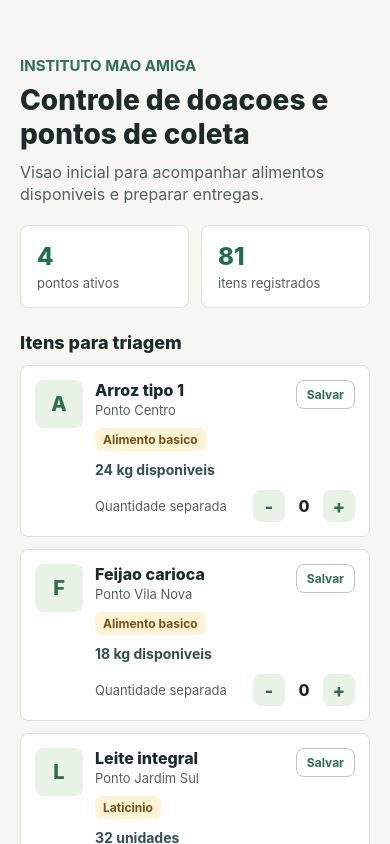
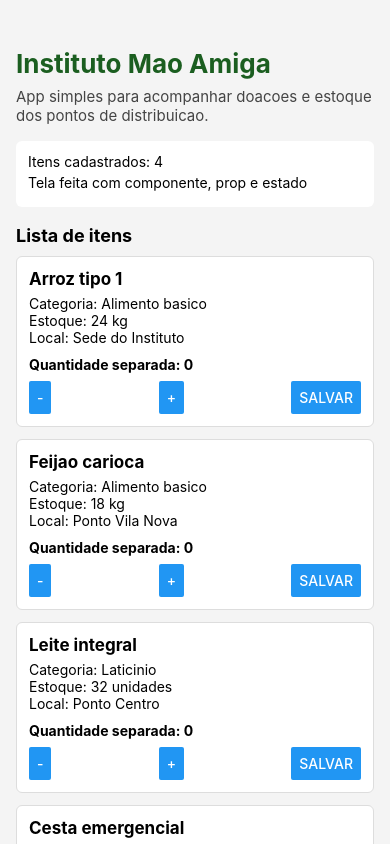
Before and after one commit to Caio1137/instituto-mao-amiga, a React Native app: screen / in a window 390 px wide. Built offline with nearby package versions, Linux system fonts and the light colour scheme.

Commit message:
Simplifica projeto para entrega

```diff
--- a/App.js
+++ b/App.js
@@ -1,92 +1,68 @@
 import { StatusBar } from 'expo-status-bar';
 import { useState } from 'react';
-import { Pressable, ScrollView, StyleSheet, Text, View } from 'react-native';
+import { Button, ScrollView, StyleSheet, Text, View } from 'react-native';
 
-const produtosMock = [
+const produtos = [
   {
     id: '1',
     nome: 'Arroz tipo 1',
-    estoque: '24 kg disponiveis',
     categoria: 'Alimento basico',
-    ponto: 'Ponto Centro',
+    estoque: '24 kg',
+    local: 'Sede do Instituto',
   },
   {
     id: '2',
     nome: 'Feijao carioca',
-    estoque: '18 kg disponiveis',
     categoria: 'Alimento basico',
-    ponto: 'Ponto Vila Nova',
+    estoque: '18 kg',
+    local: 'Ponto Vila Nova',
   },
   {
     id: '3',
     nome: 'Leite integral',
+    categoria: 'Laticinio',
     estoque: '32 unidades',
-    categoria: 'Laticinio',
-    ponto: 'Ponto Jardim Sul',
+    local: 'Ponto Centro',
   },
   {
     id: '4',
     nome: 'Cesta emergencial',
-    estoque: '7 kits prontos',
     categoria: 'Kit de doacao',
-    ponto: 'Sede do Instituto',
+    estoque: '7 kits',
+    local: 'Ponto Jardim Sul',
   },
 ];
 
 function ProdutoItem({ produto, categoria }) {
   const [favorito, setFavorito] = useState(false);
-  const [quantidadeSelecionada, setQuantidadeSelecionada] = useState(0);
+  const [quantidade, setQuantidade] = useState(0);
+
+  function aumentarQuantidade() {
+    setQuantidade(quantidade + 1);
+  }
+
+  function diminuirQuantidade() {
+    if (quantidade > 0) {
+      setQuantidade(quantidade - 1);
+    }
+  }
 
   return (
-    <View style={styles.item}>
-      <View style={styles.avatar}>
-        <Text style={styles.avatarText}>{produto.nome.slice(0, 1)}</Text>
-      </View>
+    <View style={styles.card}>
+      <Text style={styles.nomeProduto}>{produto.nome}</Text>
+      <Text>Categoria: {categoria}</Text>
+      <Text>Estoque: {produto.estoque}</Text>
+      <Text>Local: {produto.local}</Text>
 
-      <View style={styles.info}>
-        <View style={styles.itemHeader}>
-          <View>
-            <Text style={styles.nome}>{produto.nome}</Text>
-            <Text style={styles.ponto}>{produto.ponto}</Text>
-          </View>
+      <Text style={styles.quantidade}>Quantidade separada: {quantidade}</Text>
 
-          <Pressable
-            accessibilityRole="button"
-            accessibilityLabel="Alternar favorito"
-            style={[styles.favoriteButton, favorito && styles.favoriteButtonActive]}
-            onPress={() => setFavorito(!favorito)}
-          >
-            <Text style={[styles.favoriteText, favorito && styles.favoriteTextActive]}>
-              {favorito ? 'Salvo' : 'Salvar'}
-            </Text>
-          </Pressable>
-        </View>
-
-        <Text style={styles.categoria}>{categoria}</Text>
-        <Text style={styles.estoque}>{produto.estoque}</Text>
-
-        <View style={styles.quantidadeLinha}>
-          <Text style={styles.quantidadeTexto}>Quantidade separada</Text>
-          <View style={styles.controles}>
-            <Pressable
-              accessibilityRole="button"
-              accessibilityLabel="Diminuir quantidade"
-              style={styles.controleBotao}
-              onPress={() => setQuantidadeSelecionada(Math.max(0, quantidadeSelecionada - 1))}
-            >
-              <Text style={styles.controleTexto}>-</Text>
-            </Pressable>
-            <Text style={styles.quantidadeValor}>{quantidadeSelecionada}</Text>
-            <Pressable
-              accessibilityRole="button"
-              accessibilityLabel="Aumentar quantidade"
-              style={styles.controleBotao}
-              onPress={() => setQuantidadeSelecionada(quantidadeSelecionada + 1)}
-            >
-              <Text style={styles.controleTexto}>+</Text>
-            </Pressable>
-          </View>
-        </View>
+      <View style={styles.botoes}>
+        <Button title="-" onPress={diminuirQuantidade} />
+        <Button title="+" onPress={aumentarQuantidade} />
+        <Button
+          title={favorito ? 'Salvo' : 'Salvar'}
+          onPress={() => setFavorito(!favorito)}
+        />
       </View>
     </View>
   );
@@ -94,30 +70,27 @@ function ProdutoItem({ produto, categoria }) {
 
 export default function App() {
   return (
-    <ScrollView style={styles.container} contentContainerStyle={styles.content}>
+    <ScrollView style={styles.container}>
       <StatusBar style="auto" />
-      <View style={styles.header}>
-        <Text style={styles.appName}>Instituto Mao Amiga</Text>
-        <Text style={styles.title}>Controle de doacoes e pontos de coleta</Text>
-        <Text style={styles.subtitle}>
-          Visao inicial para acompanhar alimentos disponiveis e preparar entregas.
-        </Text>
+
+      <Text style={styles.titulo}>Instituto Mao Amiga</Text>
+      <Text style={styles.subtitulo}>
+        App simples para acompanhar doacoes e estoque dos pontos de distribuicao.
+      </Text>
+
+      <View style={styles.resumo}>
+        <Text style={styles.resumoTexto}>Itens cadastrados: {produtos.length}</Text>
+        <Text style={styles.resumoTexto}>Tela feita com componente, prop e estado</Text>
       </View>
 
-      <View style={styles.resumo}>
-        <View style={styles.resumoItem}>
-          <Text style={styles.resumoValor}>4</Text>
-          <Text style={styles.resumoLabel}>pontos ativos</Text>
-        </View>
-        <View style={styles.resumoItem}>
-          <Text style={styles.resumoValor}>81</Text>
-          <Text style={styles.resumoLabel}>itens registrados</Text>
-        </View>
-      </View>
+      <Text style={styles.secao}>Lista de itens</Text>
 
-      <Text style={styles.sectionTitle}>Itens para triagem</Text>
-      {produtosMock.map((produto) => (
-        <ProdutoItem key={produto.id} produto={produto} categoria={produto.categoria} />
+      {produtos.map((produto) => (
+        <ProdutoItem
+          key={produto.id}
+          produto={produto}
+          categoria={produto.categoria}
+        />
       ))}
     </ScrollView>
   );
@@ -126,174 +99,56 @@ export default function App() {
 const styles = StyleSheet.create({
   container: {
     flex: 1,
-    backgroundColor: '#F6F7F2',
+    backgroundColor: '#F4F4F4',
+    padding: 16,
   },
-  content: {
-    padding: 20,
-    paddingTop: 56,
+  titulo: {
+    fontSize: 26,
+    fontWeight: 'bold',
+    marginTop: 32,
+    marginBottom: 8,
+    color: '#1B5E20',
   },
-  header: {
-    marginBottom: 20,
-  },
-  appName: {
-    color: '#2F6F4E',
+  subtitulo: {
     fontSize: 15,
-    fontWeight: '700',
-    marginBottom: 8,
-    textTransform: 'uppercase',
-  },
-  title: {
-    color: '#1C2A29',
-    fontSize: 28,
-    fontWeight: '800',
-    lineHeight: 34,
-  },
-  subtitle: {
-    color: '#52615E',
-    fontSize: 16,
-    lineHeight: 22,
-    marginTop: 10,
+    marginBottom: 16,
+    color: '#444',
   },
   resumo: {
+    backgroundColor: '#FFFFFF',
+    padding: 12,
+    borderRadius: 6,
+    marginBottom: 18,
+  },
+  resumoTexto: {
+    fontSize: 14,
+    marginBottom: 4,
+  },
+  secao: {
+    fontSize: 18,
+    fontWeight: 'bold',
+    marginBottom: 10,
+  },
+  card: {
+    backgroundColor: '#FFFFFF',
+    padding: 12,
+    borderRadius: 6,
+    marginBottom: 12,
+    borderWidth: 1,
+    borderColor: '#DDD',
+  },
+  nomeProduto: {
+    fontSize: 17,
+    fontWeight: 'bold',
+    marginBottom: 6,
+  },
+  quantidade: {
+    marginTop: 10,
+    marginBottom: 8,
+    fontWeight: 'bold',
+  },
+  botoes: {
     flexDirection: 'row',
-    gap: 12,
-    marginBottom: 24,
-  },
-  resumoItem: {
-    flex: 1,
-    backgroundColor: '#FFFFFF',
-    borderColor: '#DDE5D9',
-    borderRadius: 8,
-    borderWidth: 1,
-    padding: 16,
-  },
-  resumoValor: {
-    color: '#1F6F4A',
-    fontSize: 24,
-    fontWeight: '800',
-  },
-  resumoLabel: {
-    color: '#52615E',
-    fontSize: 13,
-    marginTop: 4,
-  },
-  sectionTitle: {
-    color: '#1C2A29',
-    fontSize: 18,
-    fontWeight: '800',
-    marginBottom: 12,
-  },
-  item: {
-    backgroundColor: '#FFFFFF',
-    borderColor: '#DDE5D9',
-    borderRadius: 8,
-    borderWidth: 1,
-    flexDirection: 'row',
-    gap: 12,
-    marginBottom: 12,
-    padding: 14,
-  },
-  avatar: {
-    alignItems: 'center',
-    backgroundColor: '#E8F2E6',
-    borderRadius: 8,
-    height: 48,
-    justifyContent: 'center',
-    width: 48,
-  },
-  avatarText: {
-    color: '#2F6F4E',
-    fontSize: 20,
-    fontWeight: '800',
-  },
-  info: {
-    flex: 1,
-  },
-  itemHeader: {
-    alignItems: 'flex-start',
-    flexDirection: 'row',
-    gap: 10,
     justifyContent: 'space-between',
   },
-  nome: {
-    color: '#1C2A29',
-    fontSize: 16,
-    fontWeight: '800',
-  },
-  ponto: {
-    color: '#52615E',
-    fontSize: 13,
-    marginTop: 2,
-  },
-  favoriteButton: {
-    borderColor: '#BCCBB7',
-    borderRadius: 8,
-    borderWidth: 1,
-    paddingHorizontal: 10,
-    paddingVertical: 6,
-  },
-  favoriteButtonActive: {
-    backgroundColor: '#2F6F4E',
-    borderColor: '#2F6F4E',
-  },
-  favoriteText: {
-    color: '#2F6F4E',
-    fontSize: 12,
-    fontWeight: '700',
-  },
-  favoriteTextActive: {
-    color: '#FFFFFF',
-  },
-  categoria: {
-    alignSelf: 'flex-start',
-    backgroundColor: '#FFF3D6',
-    borderRadius: 6,
-    color: '#765015',
-    fontSize: 12,
-    fontWeight: '700',
-    marginTop: 10,
-    paddingHorizontal: 8,
-    paddingVertical: 4,
-  },
-  estoque: {
-    color: '#31514B',
-    fontSize: 14,
-    fontWeight: '700',
-    marginTop: 10,
-  },
-  quantidadeLinha: {
-    alignItems: 'center',
-    flexDirection: 'row',
-    justifyContent: 'space-between',
-    marginTop: 12,
-  },
-  quantidadeTexto: {
-    color: '#52615E',
-    fontSize: 13,
-  },
-  controles: {
-    alignItems: 'center',
-    flexDirection: 'row',
-    gap: 8,
-  },
-  controleBotao: {
-    alignItems: 'center',
-    backgroundColor: '#E8F2E6',
-    borderRadius: 8,
-    height: 32,
-    justifyContent: 'center',
-    width: 32,
-  },
-  controleTexto: {
-    color: '#2F6F4E',
-    fontSize: 18,
-    fontWeight: '800',
-  },
-  quantidadeValor: {
-    color: '#1C2A29',
-    fontSize: 16,
-    fontWeight: '800',
-    minWidth: 22,
-    textAlign: 'center',
-  },
 });
```
Also changed, not shown: atividades/checklist-setup.md (+5 -5 lines), atividades/exercicio.md (+26 -23 lines), atividades/ficha-observacao.md (+5 -6 lines), 1 other file (tests, documents, lock files or other folders).
